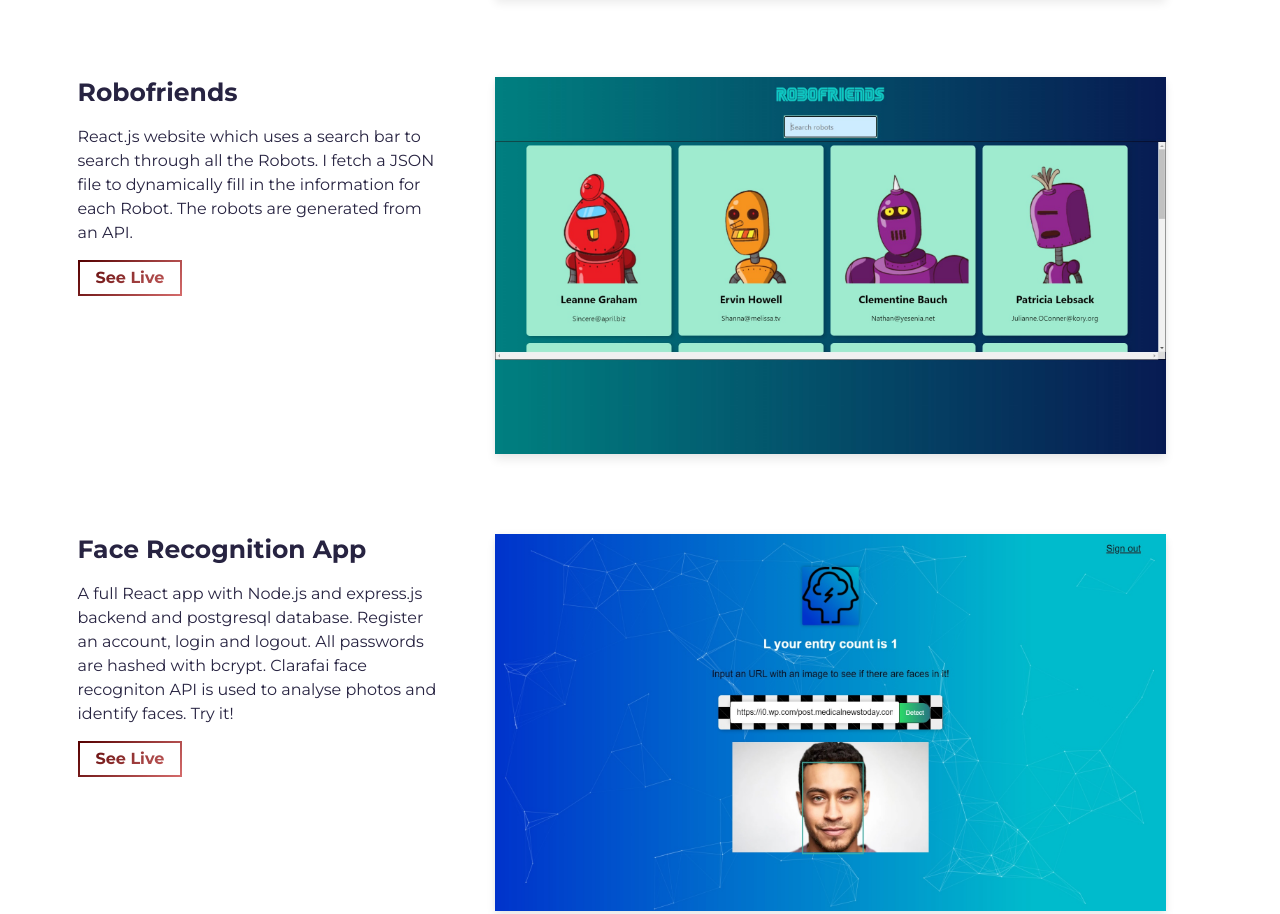
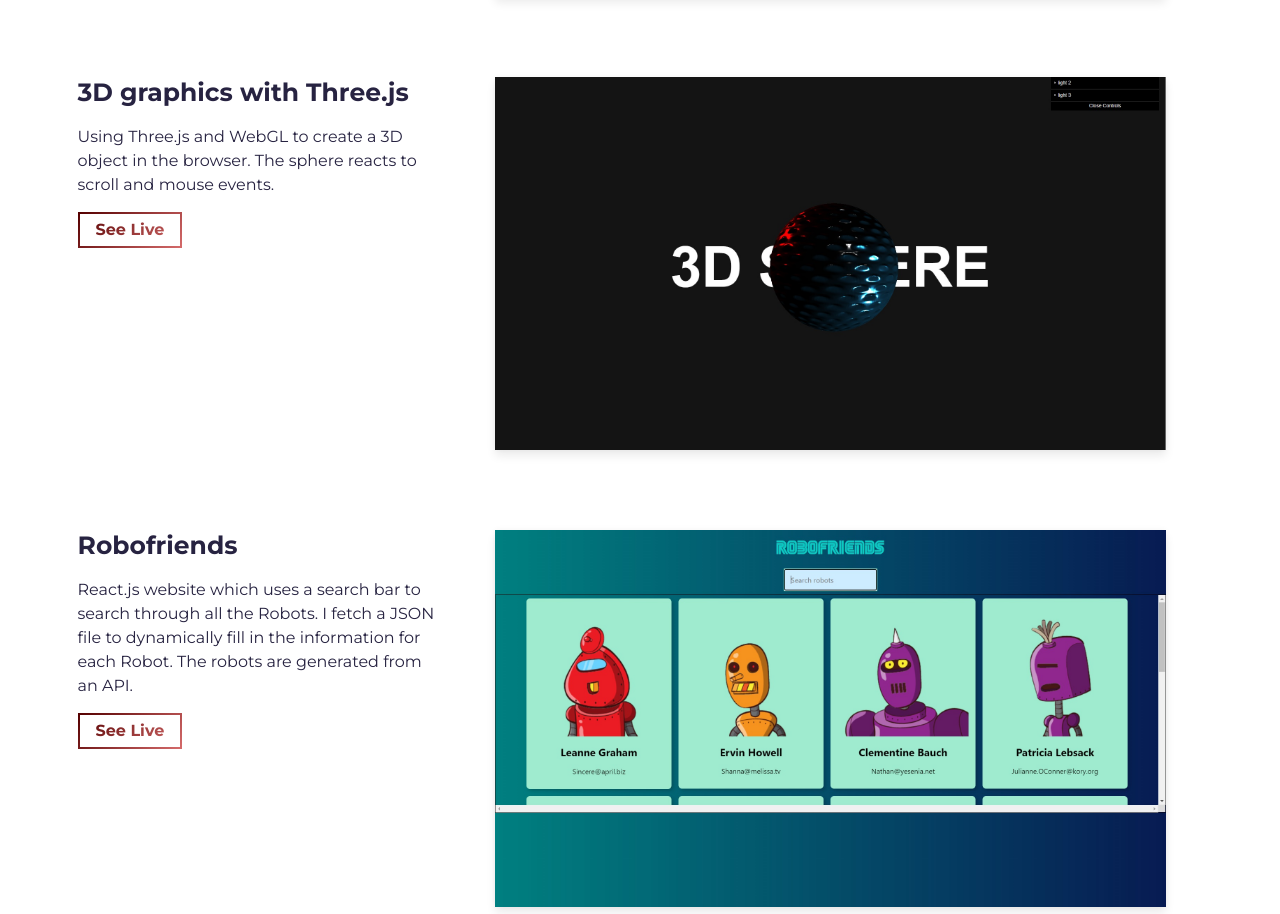
Before and after one commit to l-ram/l-ram.github.io, a website built with Parcel: page src/index.html in a window 1280 px wide. Shown: the part 2811-3725 px from the top of the page. Built offline with nearby package versions, Linux system fonts and the light colour scheme.

Commit message:
adding ThreeJS project

```diff
--- a/src/index.html
+++ b/src/index.html
@@ -247,6 +247,48 @@
           <div class="row">
             <div class="col-lg-4 col-sm-12">
               <div class="project-wrapper__text load-hidden">
+                <h3 class="project-wrapper__text-title">3D graphics with Three.js</h3>
+                <div>
+                  <p class="mb-4">
+                    Using Three.js and WebGL to create a 3D object in the browser. The sphere reacts to scroll and mouse events.
+                  </p>
+                </div>
+                <a
+                  rel="noreferrer"
+                  target="_blank"
+                  class="cta-btn cta-btn--hero"
+                  href="first-threejs.netlify.app"
+                >
+                  See Live
+                </a>
+              </div>
+            </div>
+            <div class="col-lg-8 col-sm-12">
+              <div class="project-wrapper__image load-hidden">
+                <a rel="noreferrer" href="#!" target="_blank">
+                  <div
+                    data-tilt
+                    data-tilt-max="4"
+                    data-tilt-glare="true"
+                    data-tilt-max-glare="0.5"
+                    class="thumbnail rounded js-tilt"
+                  >
+                    <img
+                      alt="Project Image"
+                      class="img-fluid"
+                      src="assets/threeJS.jpg"
+                    />
+                  </div>
+                </a>
+              </div>
+            </div>
+          </div>
+          <!-- /END Project -->
+
+          <!-- Notice: each .row is a project -->
+          <div class="row">
+            <div class="col-lg-4 col-sm-12">
+              <div class="project-wrapper__text load-hidden">
                 <h3 class="project-wrapper__text-title">Robofriends</h3>
                 <div>
                   <p class="mb-4">
```
Also changed, not shown: src/assets/threeJS.jpg (added).
